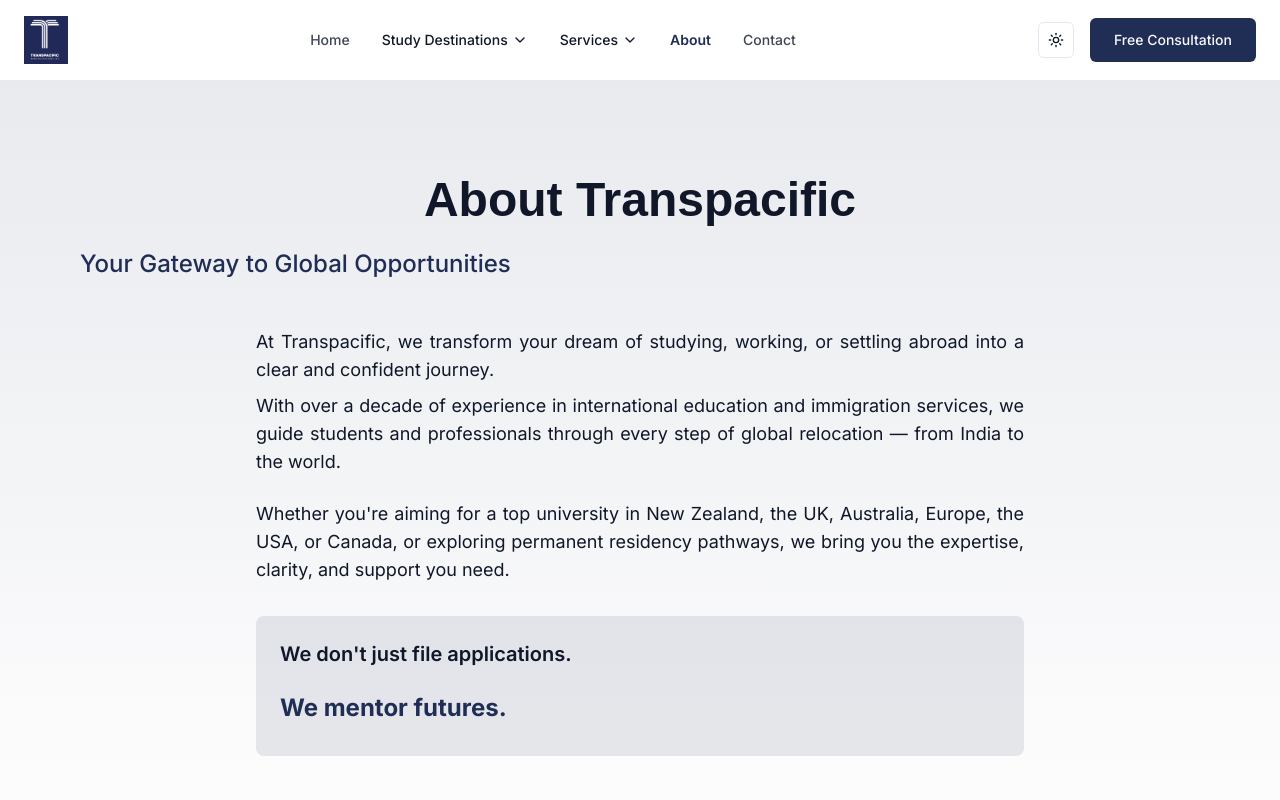
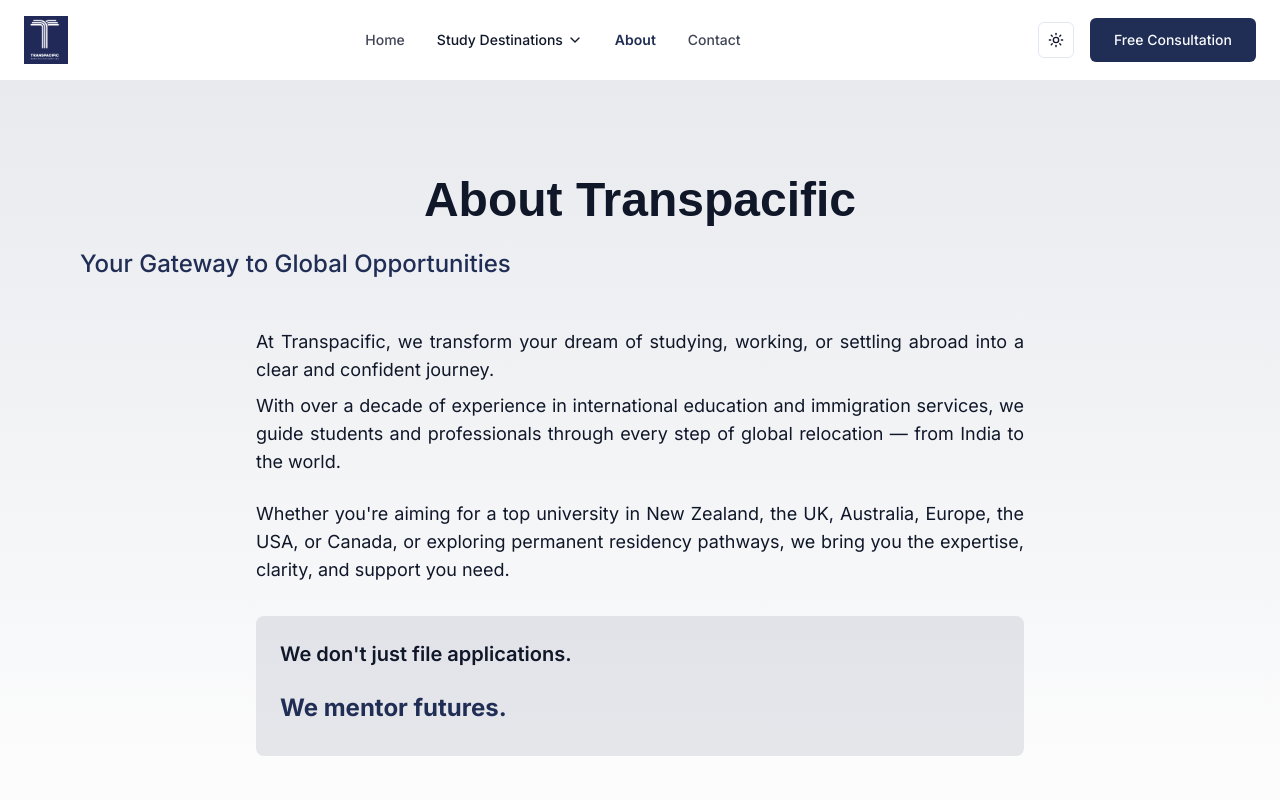
Before and after one commit to suresh497e/tpacific, a Next.js app: page /about in a window 1280 px wide. Shown: the top 800 px of the page. Built offline with nearby package versions, Linux system fonts and the light colour scheme; a web font is replaced by a local one.

Commit message:
changed_nav

```diff
--- a/components/navigation.tsx
+++ b/components/navigation.tsx
@@ -27,19 +27,19 @@ const routes = [
       { name: "Ireland", path: "/countries/ireland" },
     ],
   },
-  {
-    name: "Services",
-    path: "/services",
-   // icon: <GraduationCap className="h-4 w-4" />,
-    dropdown: true,
-    items: [
-      { name: "University Applications", path: "/services/university-applications" },
-      { name: "Visa Assistance", path: "/services/visa-assistance" },
-      { name: "IELTS Preparation", path: "/services/ielts-preparation" },
-      { name: "Accommodation", path: "/services/accommodation" },
-      { name: "Career Guidance", path: "/services/career-guidance" },
-    ],
-  },
+  // {
+  //   name: "Services",
+  //   path: "/services",
+  //  // icon: <GraduationCap className="h-4 w-4" />,
+  //   dropdown: true,
+  //   items: [
+  //     { name: "University Applications", path: "/services/university-applications" },
+  //     { name: "Visa Assistance", path: "/services/visa-assistance" },
+  //     { name: "IELTS Preparation", path: "/services/ielts-preparation" },
+  //     { name: "Accommodation", path: "/services/accommodation" },
+  //     { name: "Career Guidance", path: "/services/career-guidance" },
+  //   ],
+  // },
   { name: "About", path: "/about",   },
   { name: "Contact", path: "/contact",  },
 ]
```
